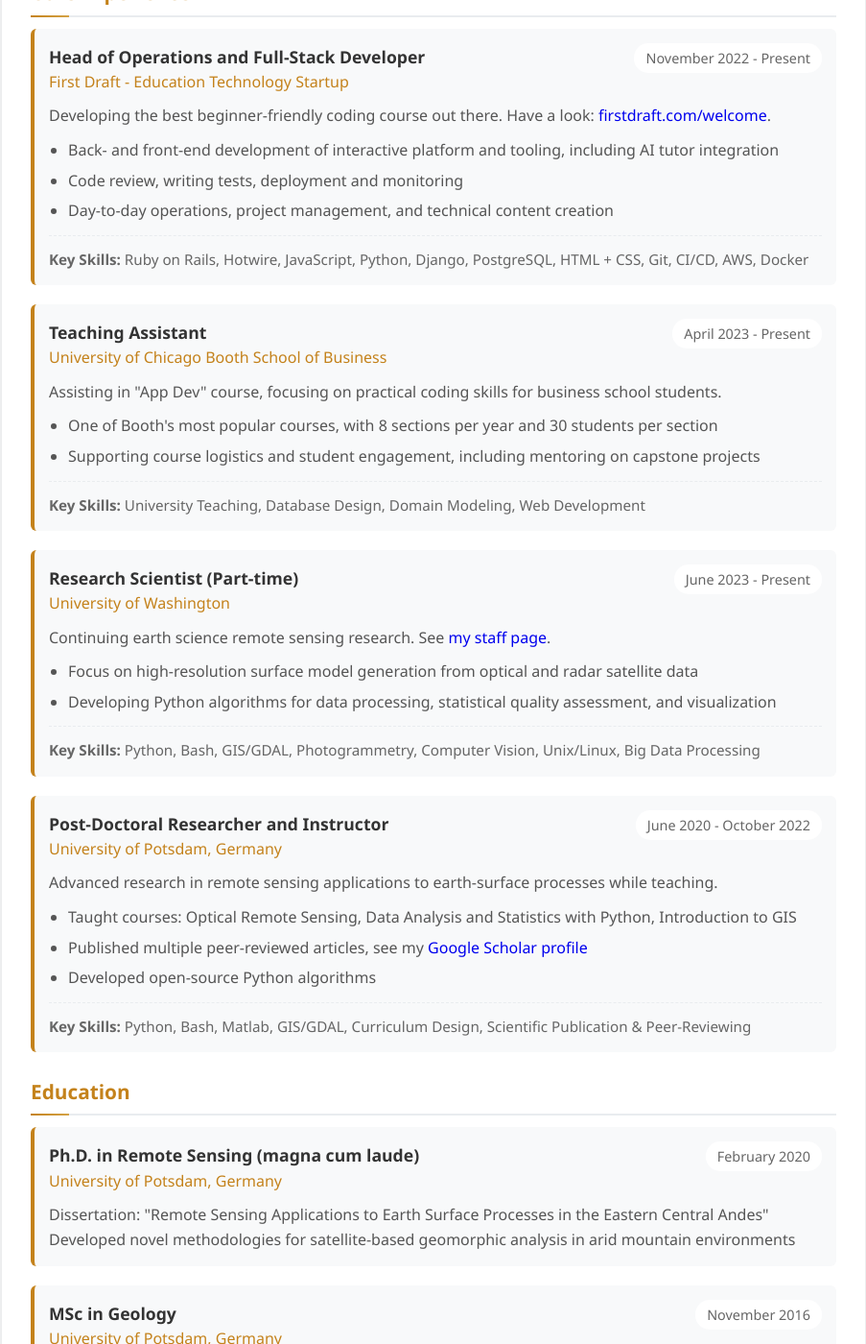
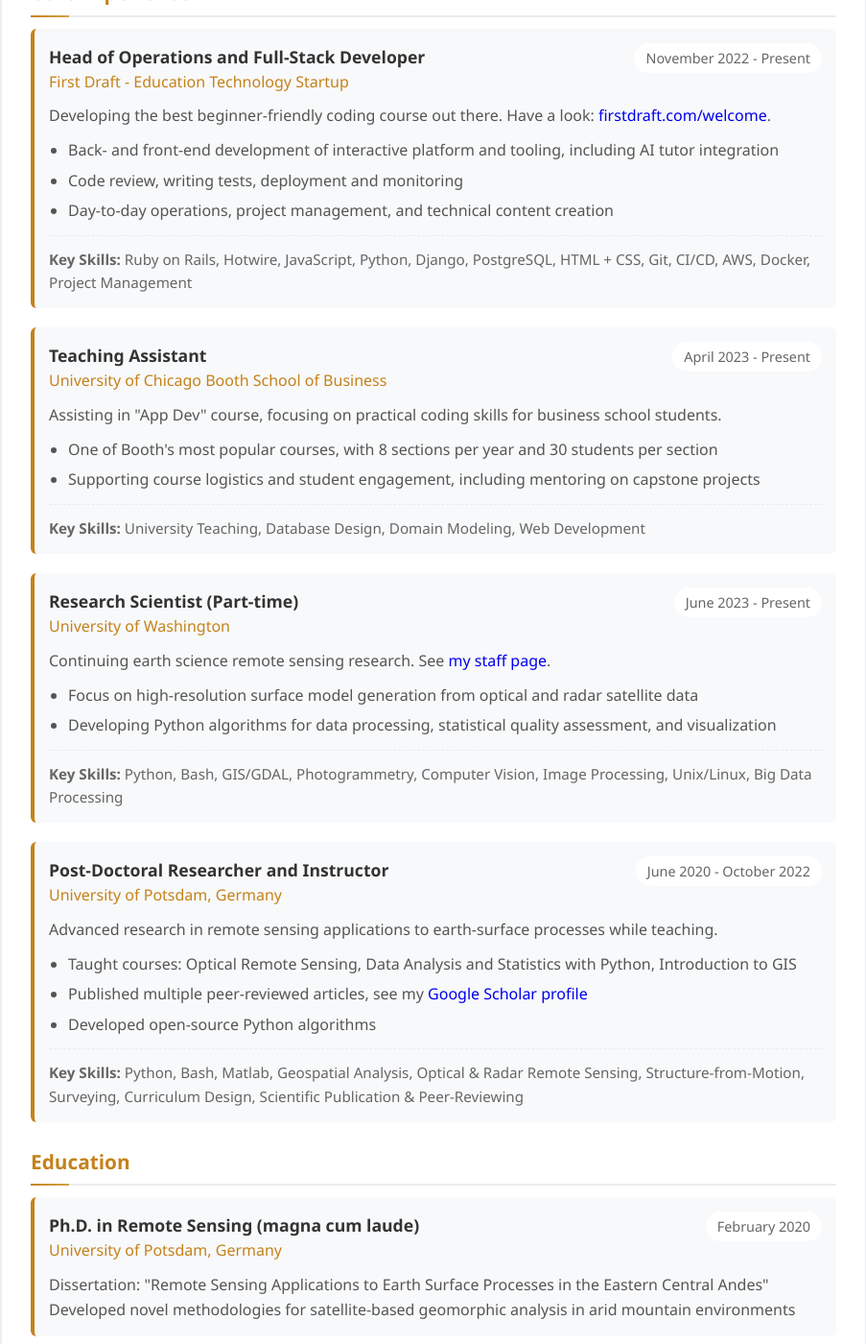
Before and after one commit to bpurinton/bpurinton.github.io, a Jekyll site: the page built from _pages/cv-current.html, in a window 1280 px wide and 1400 px high, scrolled down 502 px. Shown: the whole window at 96% size, without its empty margins (188-1091 px from the left). Built offline with Jekyll 4.4.1, drawn with Linux system fonts in a browser that asks for light colours; some of the changed text lies outside the part shown.

Commit message:
more minor cv tweaks

```diff
--- a/_pages/cv-current.html
+++ b/_pages/cv-current.html
@@ -581,7 +581,7 @@
                             <li>Day-to-day operations, project management, and technical content creation</li>
                         </ul>
                         <div class="tech-stack">
-                            <strong>Key Skills:</strong> Ruby on Rails, Hotwire, JavaScript, Python, Django, PostgreSQL, HTML + CSS, Git, CI/CD, AWS, Docker
+                            <strong>Key Skills:</strong> Ruby on Rails, Hotwire, JavaScript, Python, Django, PostgreSQL, HTML + CSS, Git, CI/CD, AWS, Docker, Project Management
                         </div>
                     </div>
                 </div>
@@ -619,7 +619,7 @@
                             <li>Developing Python algorithms for data processing, statistical quality assessment, and visualization</li>
                         </ul>
                         <div class="tech-stack">
-                            <strong>Key Skills:</strong> Python, Bash, GIS/GDAL, Photogrammetry, Computer Vision, Unix/Linux, Big Data Processing
+                            <strong>Key Skills:</strong> Python, Bash, GIS/GDAL, Photogrammetry, Computer Vision, Image Processing, Unix/Linux, Big Data Processing
                         </div>
                     </div>
                 </div>
@@ -639,7 +639,7 @@
                             <li>Developed open-source Python algorithms</li>
                         </ul>
                         <div class="tech-stack">
-                            <strong>Key Skills:</strong> Python, Bash, Matlab, GIS/GDAL, Curriculum Design, Scientific Publication &amp; Peer-Reviewing
+                            <strong>Key Skills:</strong> Python, Bash, Matlab, Geospatial Analysis, Optical & Radar Remote Sensing, Structure-from-Motion, Surveying, Curriculum Design, Scientific Publication & Peer-Reviewing
                         </div>
                     </div>
                 </div>
@@ -664,7 +664,7 @@
                 <div class="education-item">
                     <div class="experience-header">
                         <div>
-                            <div class="job-title">MSc in Geology</div>
+                            <div class="job-title">M.Sc. in Geology</div>
                             <div class="company">University of Potsdam, Germany</div>
                         </div>
                         <div class="date">November 2016</div>
@@ -679,7 +679,7 @@
                 <div class="education-item">
                     <div class="experience-header">
                         <div>
-                            <div class="job-title">BA in Earth &amp; Environmental Sciences (high honors)</div>
+                            <div class="job-title">B.A. in Earth &amp; Environmental Sciences (high honors)</div>
                             <div class="company">Wesleyan University, USA</div>
                         </div>
                         <div class="date">May 2013</div>
```
